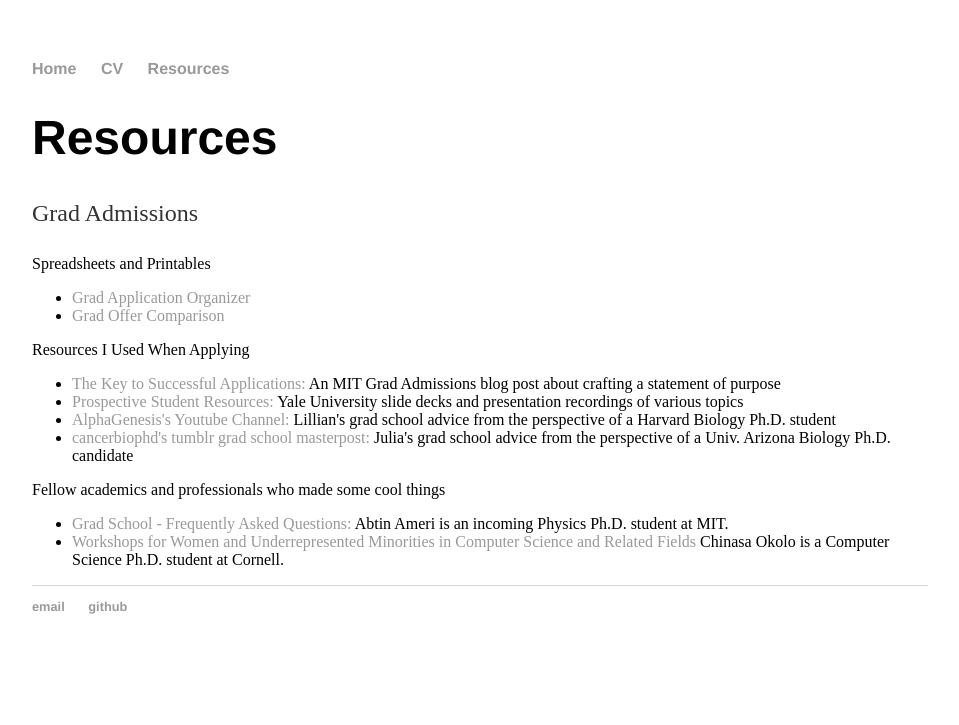
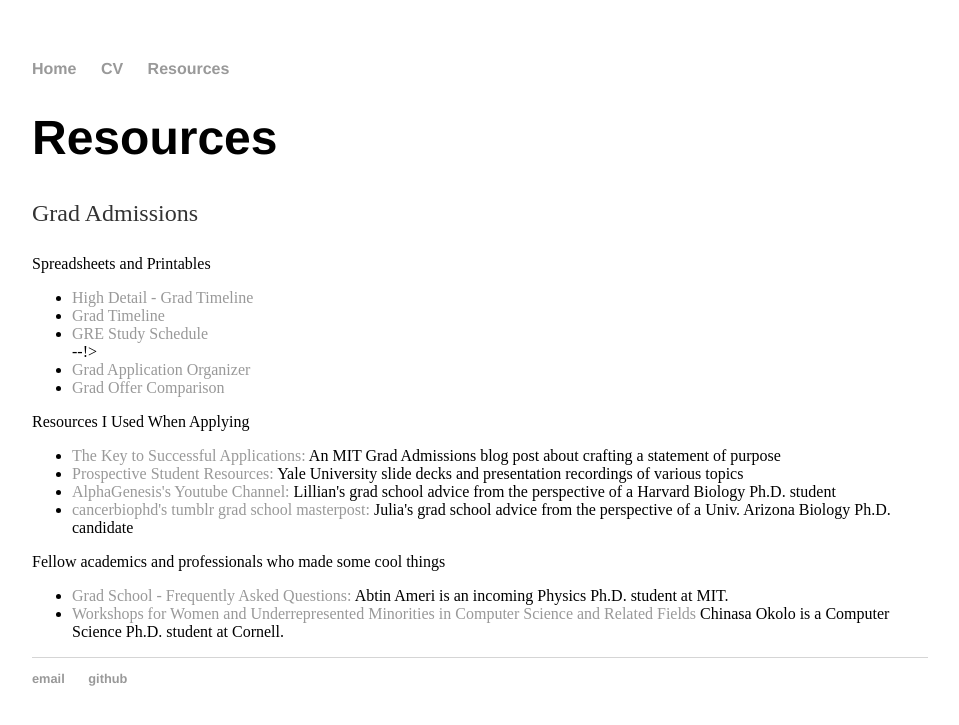
Before and after one commit to ggenszler/ggenszler.github.io, a Jekyll site: the page built from grad/index.html, in a window 1280 px wide. Shown: the top 725 px of the page, without its empty margins (160-1119 px from the left). Built offline with Jekyll 4.4.1, drawn with Linux system fonts in a browser that asks for light colours; some of the changed lines change nothing that is shown.

Commit message:
Update index.html

```diff
--- a/grad/index.html
+++ b/grad/index.html
@@ -9,17 +9,12 @@
 
 Spreadsheets and Printables
 <ul>
-<!--	<li><a href="https://docs.google.com/document/d/1IfKMVLEWbueH9uIZl4ZoOQ4iHBo32TxbXaNtcQop7N8/edit?usp=sharing">High Detail - Grad Timeline</a></li>
+	<li><a href="https://docs.google.com/document/d/1IfKMVLEWbueH9uIZl4ZoOQ4iHBo32TxbXaNtcQop7N8/edit?usp=sharing">High Detail - Grad Timeline</a></li>
 	<li><a href="https://docs.google.com/document/d/1sXKhzbCNhgYrMF3g2wM4mPoVRy_fJRviykykDOZuvlo/edit?usp=sharing">Grad Timeline</a></li>
 	<li><a href="https://docs.google.com/document/d/16cSPSlC97Tc-vOanrPQvhO_RLA_c6sM6IDtI0I54fYI/edit?usp=sharing">GRE Study Schedule</a></li> --!>
 	<li><a href="https://docs.google.com/spreadsheets/d/1Oo61YgKQGuOqiH_FpPZwjpjkhXABdzdOrT71mdf_QfY/edit?usp=sharing">Grad Application Organizer</a></li>
 	<li><a href="https://docs.google.com/spreadsheets/d/1D3Vb51Enj5zxtLGrWEdqA34Ffqqt82wxzCMcge3nUk0/edit?usp=sharing">Grad Offer Comparison</a></li>
 </ul>
-
-<!-- Videos
-<ul>
-    <li>Coming Soon</li>
-</ul> --!>
 
 Resources I Used When Applying
 <ul>
```
